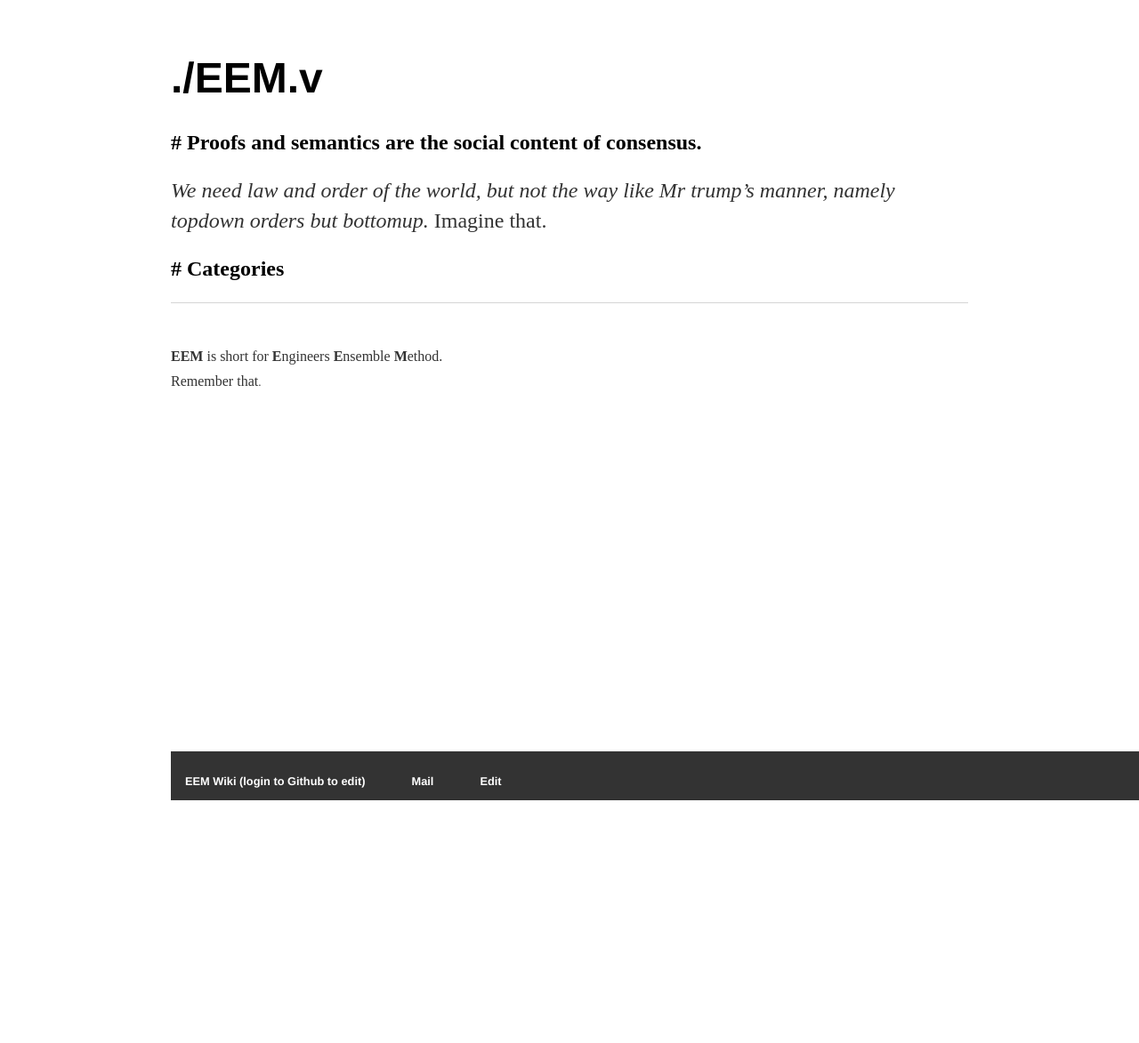
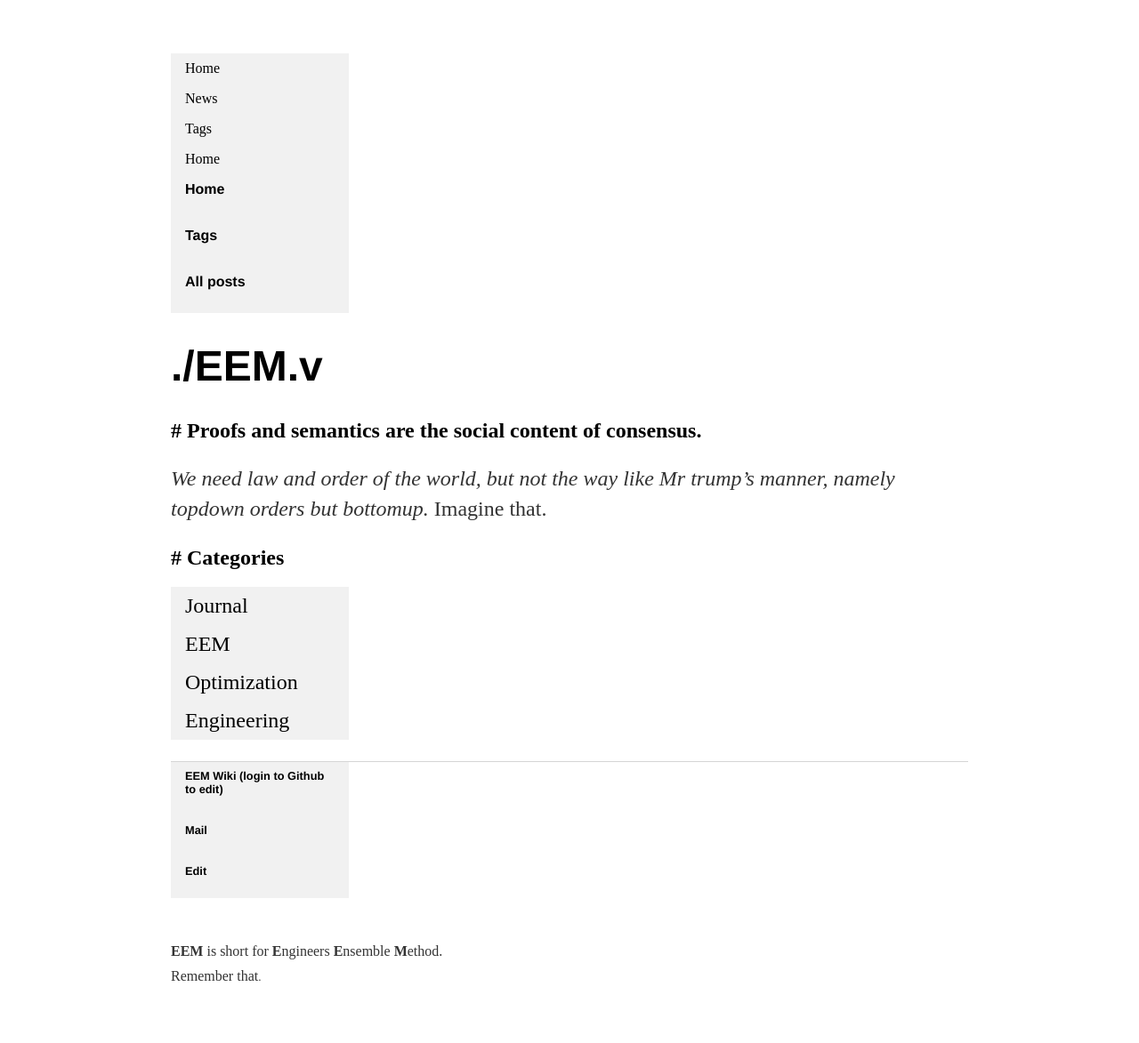
Before and after one commit to takasimiz/bak-github.io, a Jekyll site: the page built from index.html, in a window 1280 px wide. Shown: the whole page at 89% size. Built offline with Jekyll 4.4.1, drawn with Linux system fonts in a browser that asks for light colours; before the commit the page ends 900 px from its top, so only the background shows below that.

Commit message:
Update main.css

```diff
--- a/css/main.css
+++ b/css/main.css
@@ -72,29 +72,19 @@
     list-style-type: none;
     margin: 0;
     padding: 0;
-    overflow: hidden;
-    background-color: #333;
-    position: fixed;
-    bottom: 0;
-    width: 100%;
-}
-
-li {
-    float: left;
+    width: 200px;
+    background-color: #f1f1f1;
 }
 
 li a {
     display: block;
-    color: white;
-    text-align: center;
-    padding: 14px 16px;
+    color: #000;
+    padding: 8px 16px;
     text-decoration: none;
 }
 
-li a:hover:not(.active) {
-    background-color: #111;
+/* Change the link color on hover */
+li a:hover {
+    background-color: #555;
+    color: white;
 }
-
-.active {
-    background-color: #4CAF50;
-}
```
